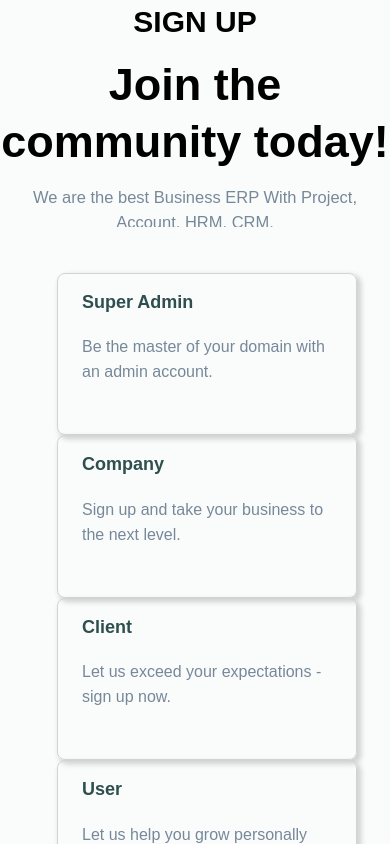
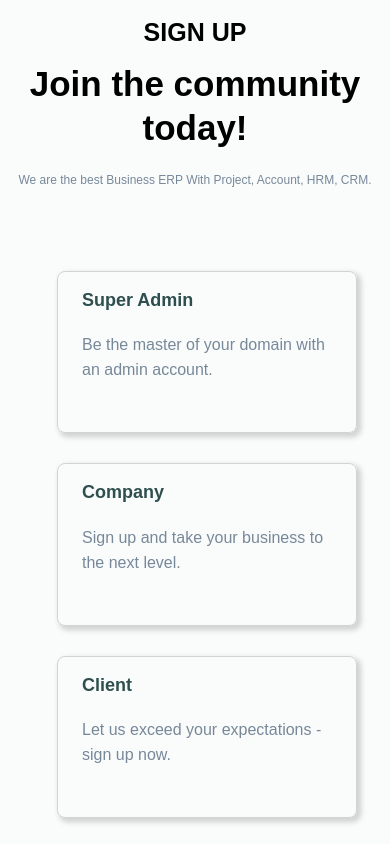
Before and after one commit to NexaLab-Company/InDemand-Care-Frontend, a React (Create React App) app: page /signup in a window 390 px wide. Shown: the top 844 px of the page. Built offline with nearby package versions, Linux system fonts and the light colour scheme; a web font is replaced by a local one.

Commit message:
Sign up added

```diff
--- a/src/components/SignUp/Register.css
+++ b/src/components/SignUp/Register.css
@@ -249,6 +249,8 @@
    font-size: 0.875rem  !important;
    background: #C72C41 !important;
    margin-bottom: 30px !important;
+   box-shadow: 3px 3px 5px 1.5px lightgray;
+
 }
 
 
--- a/src/components/SignUp/Register.jsx
+++ b/src/components/SignUp/Register.jsx
@@ -3,6 +3,8 @@ import Layout from 'antd/es/layout/layout';
 import React from 'react'
 import { Link, useParams } from 'react-router-dom';
 import "./Register.css";
+import "./RegisterMobile.css";
+import "./RegisterTablet.css"
 
 
 
--- /dev/null
+++ b/src/components/SignUp/RegisterMobile.css
@@ -0,0 +1,27 @@
+
+
+
+@media ( max-width : 499px) {
+
+
+
+
+
+    #register-img-container {
+
+        display: none !important;
+    }
+
+
+
+
+
+
+
+     #register-layout {
+
+
+        height: fit-content !important;
+      }
+
+}
--- /dev/null
+++ b/src/components/SignUp/RegisterTablet.css
@@ -0,0 +1,56 @@
+
+
+
+
+
+
+
+@media screen and ( max-width : 1099px ) and ( min-width : 500px ) {
+
+
+
+
+
+    #register-img-container {
+
+        display: none !important;
+    }
+
+
+
+
+
+
+
+    #register-main-container {
+
+        border: 1px solid red !important;
+    }
+
+
+
+
+
+
+
+    #register-container {
+
+        border: 1px solid blue !important;
+        align-items: center !important;
+        width: 100% !important;
+        padding-left: 0px !important;
+    }
+
+
+
+
+
+
+
+
+    #register-layout {
+
+
+      height: fit-content !important;
+    }
+}
--- a/src/components/SignUp/SignUp.css
+++ b/src/components/SignUp/SignUp.css
@@ -77,7 +77,7 @@
     padding-left: 24px !important;
     background: #FAFCFC !important;
     padding-top: 46px !important;
-    flex-wrap: wrap !important;
+
 
 }
 
--- a/src/components/SignUp/SignUp.jsx
+++ b/src/components/SignUp/SignUp.jsx
@@ -3,7 +3,8 @@ import React from 'react'
 import "./SignUp.css"
 import { signUpData } from '../../ProjectData/SignUpData';
 import { Link } from 'react-router-dom';
-
+import "./SignUpMobile.css";
+import "./SignUpTablet.css"
 
 
 
--- /dev/null
+++ b/src/components/SignUp/SignUpMobile.css
@@ -0,0 +1,93 @@
+
+
+
+@media ( max-width : 499px ) {
+
+
+
+
+
+
+    #signup-cards-container {
+
+
+        display: flex !important;
+        flex-direction: column !important;
+        align-items: center !important;
+        justify-content: center !important;
+        padding-bottom: 30px !important;
+
+
+    }
+
+
+
+
+
+
+
+
+
+    #signup-layout {
+
+
+        height: fit-content !important;
+    }
+
+
+
+
+
+
+
+
+
+
+    #sign-up-cards {
+
+
+        margin-top: 30px !important;
+    }
+
+
+
+
+
+
+
+
+    #sign-up-slogan-heading {
+
+
+        font-size: 35px !important;
+        margin-bottom: 20px !important;
+
+    }
+
+
+
+
+
+
+
+    #sign-up-slogan {
+
+        font-size: 12px !important;
+        margin-left: 10px !important;
+        margin-right: 10px !important;
+    }
+
+
+
+
+
+
+
+    #sign-up-heading {
+
+
+        font-size: 25px !important;
+
+    }
+
+}
--- /dev/null
+++ b/src/components/SignUp/SignUpTablet.css
@@ -0,0 +1,48 @@
+
+
+@media screen and ( max-width : 1099px ) and ( min-width: 500px ) {
+
+
+
+
+
+
+    #signup-cards-container {
+
+
+        display: flex !important;
+        flex-direction: column !important;
+        align-items: center !important;
+        justify-content: flex-start !important;
+        height: fit-content !important;
+        padding-bottom: 30px !important;
+
+    }
+
+
+
+
+
+
+
+
+
+    #sign-up-cards {
+
+
+        margin-top: 50px !important;
+    }
+
+
+
+
+
+
+
+    #signup-layout {
+
+        height: fit-content !important;
+    }
+
+
+}
```
